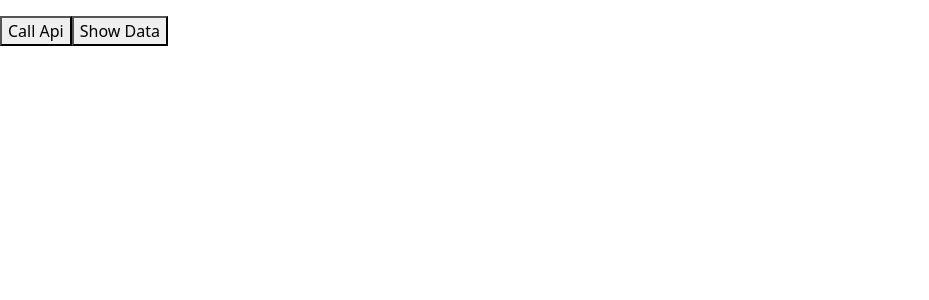
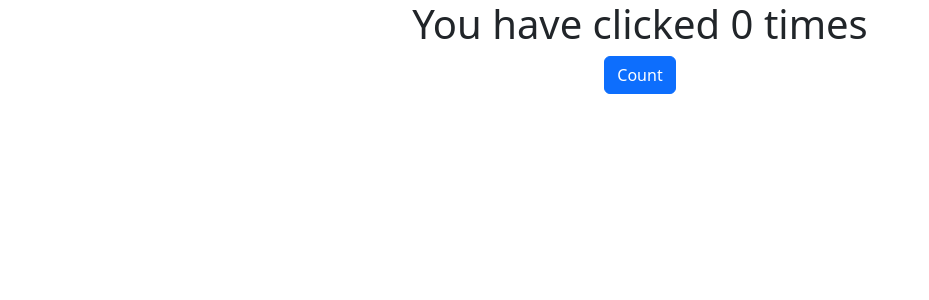
Before and after one commit to tarekhossen71/React, a React (Vite) app: page / in a window 1280 px wide. Shown: the top 300 px of the page, without its empty margins (0-929 px from the left). Built offline with nearby package versions, Linux system fonts and the light colour scheme.

Commit message:
useState

```diff
--- a/src/App.jsx
+++ b/src/App.jsx
@@ -4,6 +4,7 @@ import ContactForm from "./components/contactForm";
 import Footer from './components/Footer';
 import UseRef from './components/UseRef';
 import Product from './components/Product';
+import UseState from './components/UseState';
 
 
 const App = () => {
@@ -26,7 +27,9 @@ const App = () => {
 
       {/* <UseRef/> */}
 
-      <Product/>
+      {/* <Product/> */}
+
+      <UseState/>
     </div>
   );
 };
--- /dev/null
+++ b/src/components/UseState.jsx
@@ -0,0 +1,16 @@
+import React, { useState } from 'react';
+
+const UseState = () => {
+    let [num,setNum] = useState(0);
+
+    return (
+        <div>
+            <div className='text-center'>
+                <h1>You have clicked {num} times</h1>
+                <button onClick={()=>setNum(num+1)} className='btn btn-primary'>Count</button>
+            </div>
+        </div>
+    );
+};
+
+export default UseState;
```
